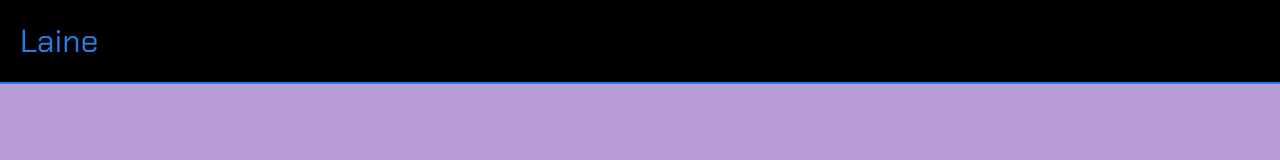
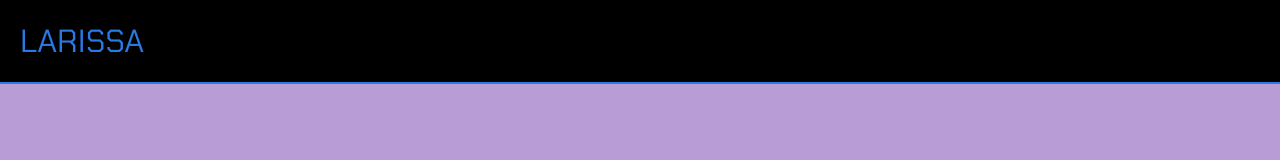
Before and after one commit to Larissacorreadonascimento/Aula8, a plain HTML site: page index.html in a window 1280 px wide. Shown: the top 160 px of the page. Drawn offline with Linux system fonts and the light colour scheme; grey boxes are pictures that could not be loaded.

Commit message:
Update index.html

```diff
--- a/index.html
+++ b/index.html
@@ -7,11 +7,11 @@
     <link
         href="https://fonts.googleapis.com/css2?family=Chakra+Petch:ital,wght@0,300;0,400;0,500;0,600;0,700;1,300;1,400;1,500;1,600;1,700&display=swap"
         rel="stylesheet">
-    <title>Laine</title>
+    <title>LARISSA</title>
 </head>
 
 <body>
-    <header>Laine</header>
+    <header>LARISSA</header>
 
     <section class="chamada">
         <div class="chamada-texto">
```
